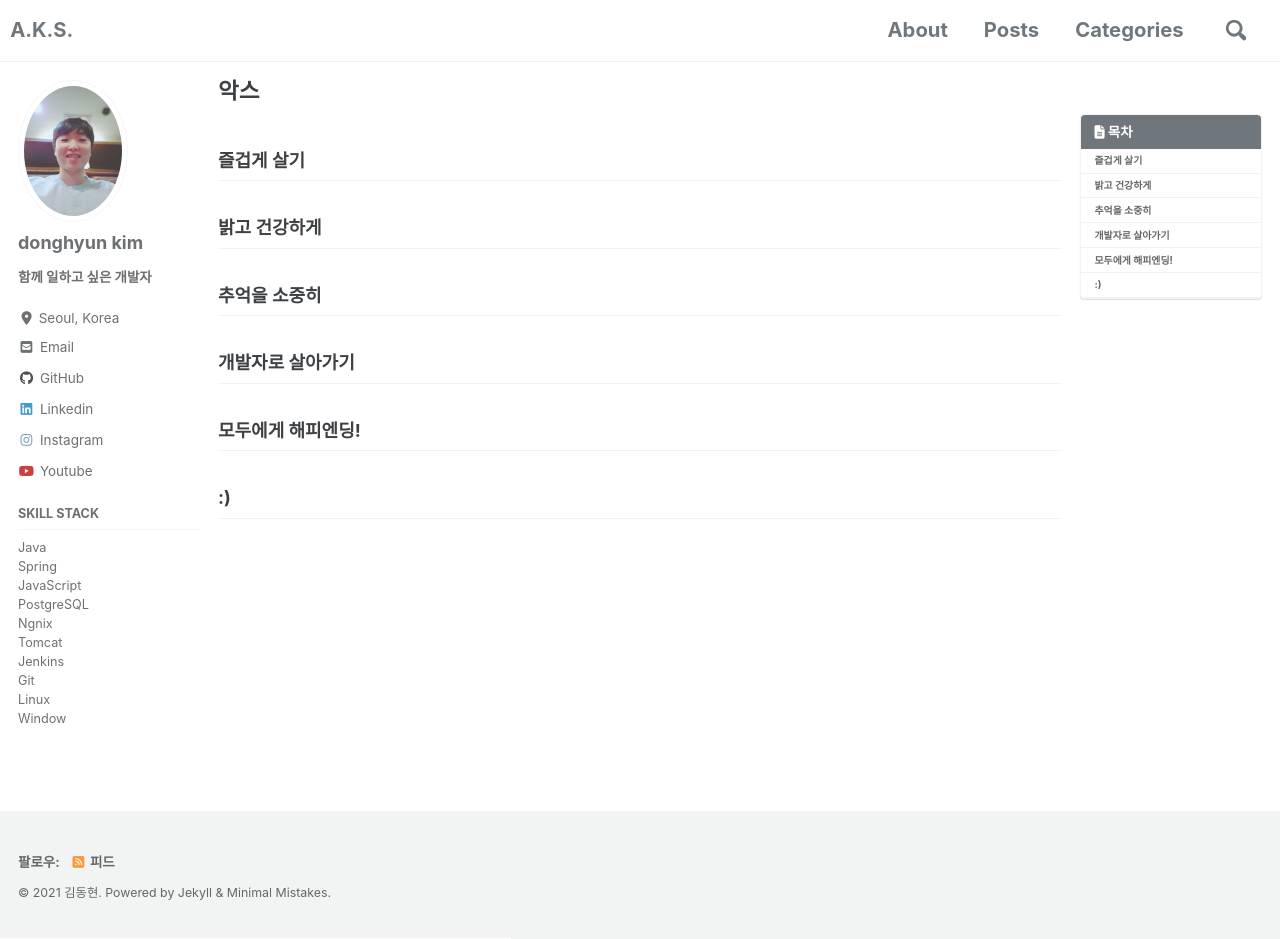
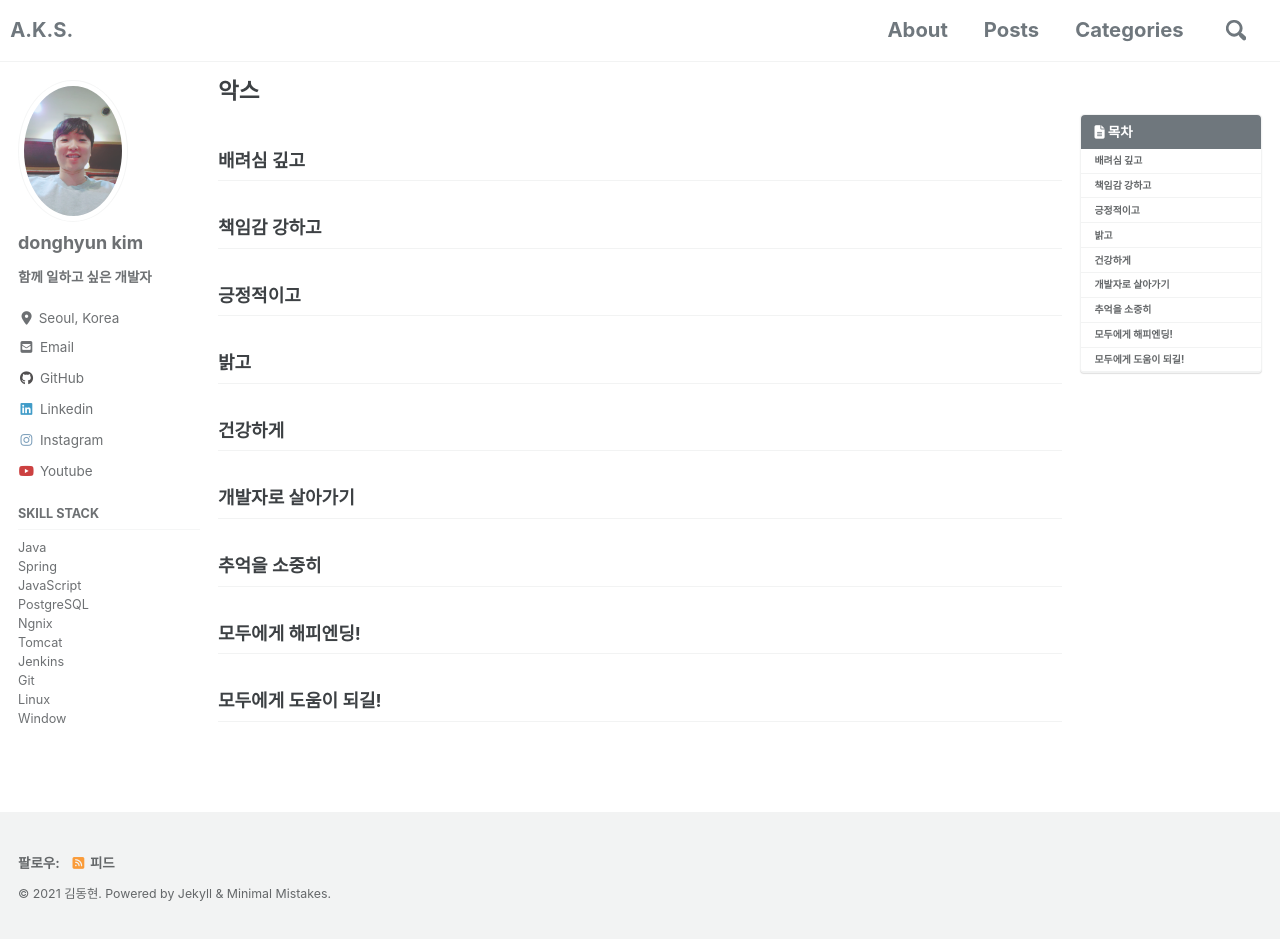
Before and after one commit to dhk5646/dhk5646.github.io, a Jekyll site: the page built from _pages/aks.md, in a window 1280 px wide and 939 px high. Built offline with Jekyll 4.4.1, drawn with Linux system fonts in a browser that asks for light colours; cached includes are drawn as plain includes; nearby versions of some CDN libraries.

Commit message:
aks 수정

```diff
--- a/_pages/aks.md
+++ b/_pages/aks.md
@@ -5,14 +5,20 @@ search: true
 toc: true
 ---
 
-## 즐겁게 살기
+## 배려심 깊고
 
-## 밝고 건강하게
+## 책임감 강하고
+
+## 긍정적이고
+
+## 밝고
+
+## 건강하게
+
+## 개발자로 살아가기
 
 ## 추억을 소중히
 
-## 개발자로 살아가기
-
 ## 모두에게 해피엔딩!
 
-## :)
+## 모두에게 도움이 되길!
```
